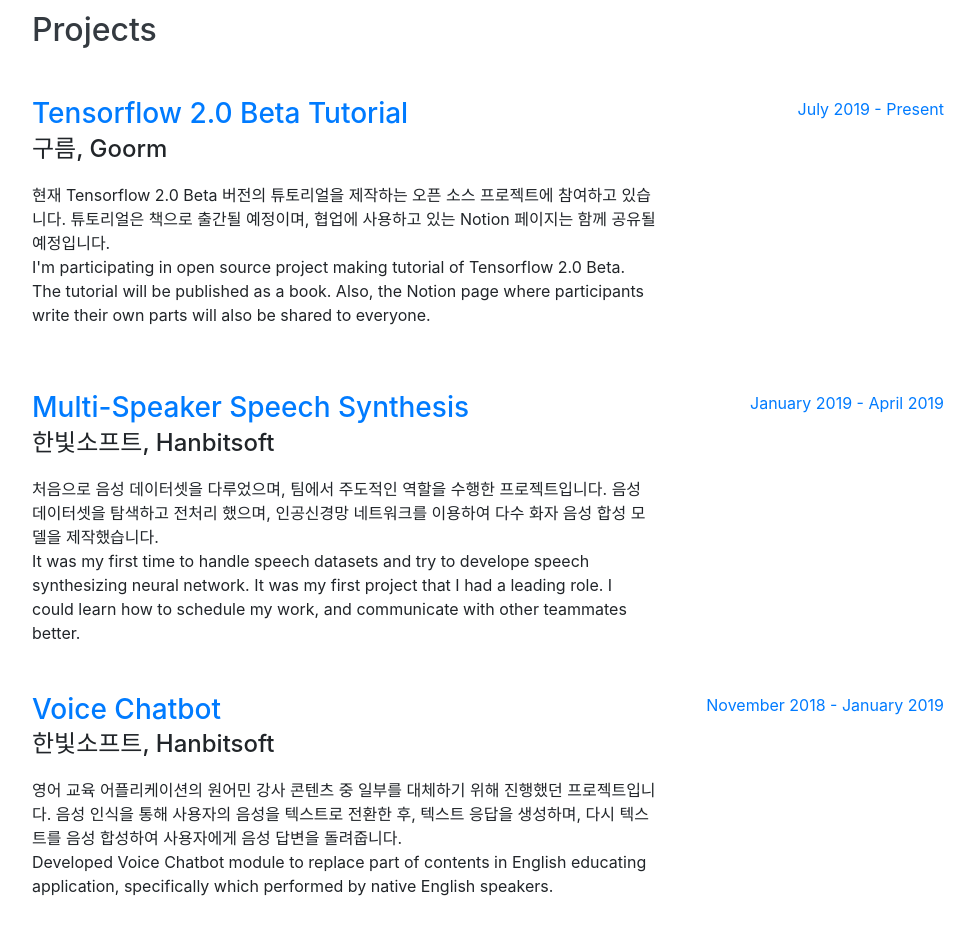
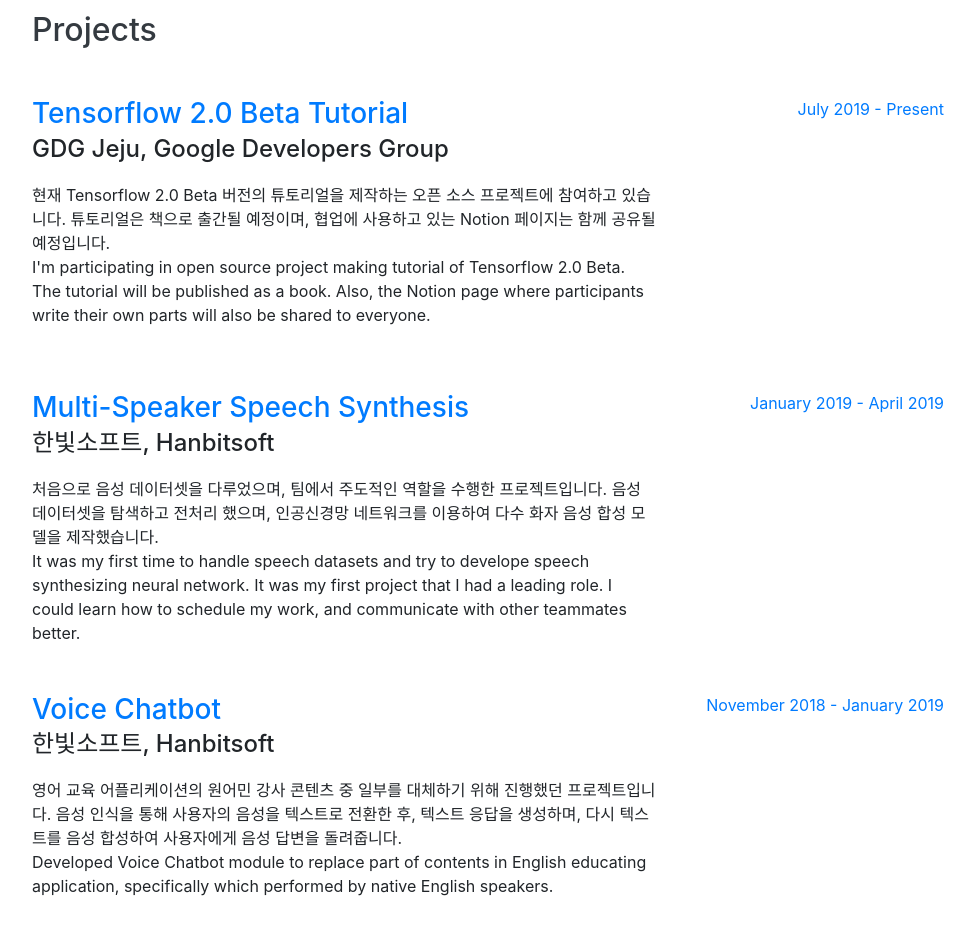
Before and after one commit to jarvis08/jarvis08.github.io, a website with bundled scripts: page index.html in a window 1280 px wide. Shown: the part 2440-3368 px from the top of the page, without its empty margins (288-1263 px from the left). Built offline with nearby package versions, Linux system fonts and the light colour scheme; a web font is replaced by a local one.

Commit message:
Docs: modify from Goorm to GDG

```diff
--- a/index.html
+++ b/index.html
@@ -184,7 +184,7 @@
         <div class="resume-item d-flex flex-column flex-md-row justify-content-between mb-5">
           <div class="resume-content mb-3">
             <h3 class="mb-0"> <a href="pjt_tf2_tuto.html">Tensorflow 2.0 Beta Tutorial</a></h3>
-            <div class="subheading mb-3">구름, Goorm</div>
+            <div class="subheading mb-3">GDG Jeju, Google Developers Group</div>
             <p class="mb-0">현재 Tensorflow 2.0 Beta 버전의 튜토리얼을 제작하는 오픈 소스 프로젝트에 참여하고 있습니다. 튜토리얼은 책으로 출간될 예정이며, 협업에 사용하고 있는 Notion 페이지는 함께 공유될 예정입니다.</p>
             <p class="mb-0">I'm participating in open source project making tutorial of Tensorflow 2.0 Beta. The tutorial will be published as a book. Also, the Notion page where participants write their own parts will also be shared to everyone.</p>
           </div>
```
